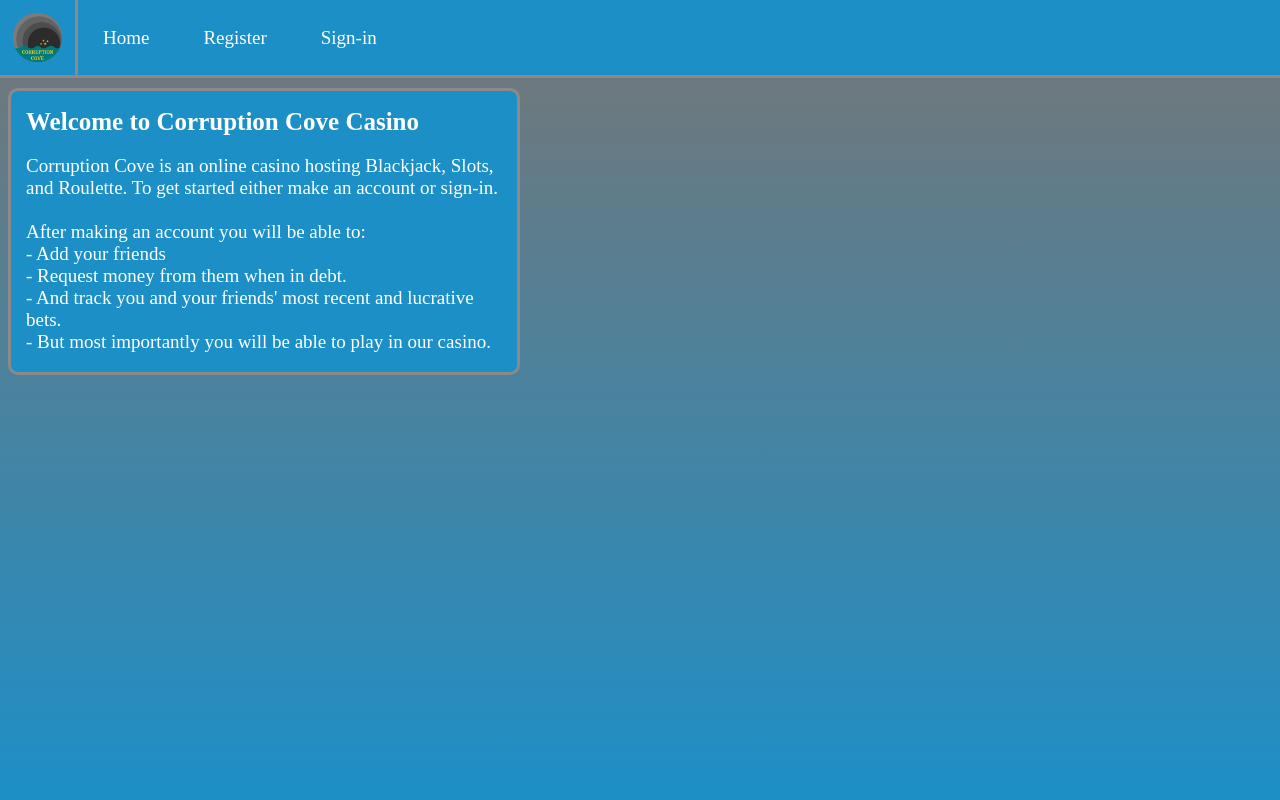
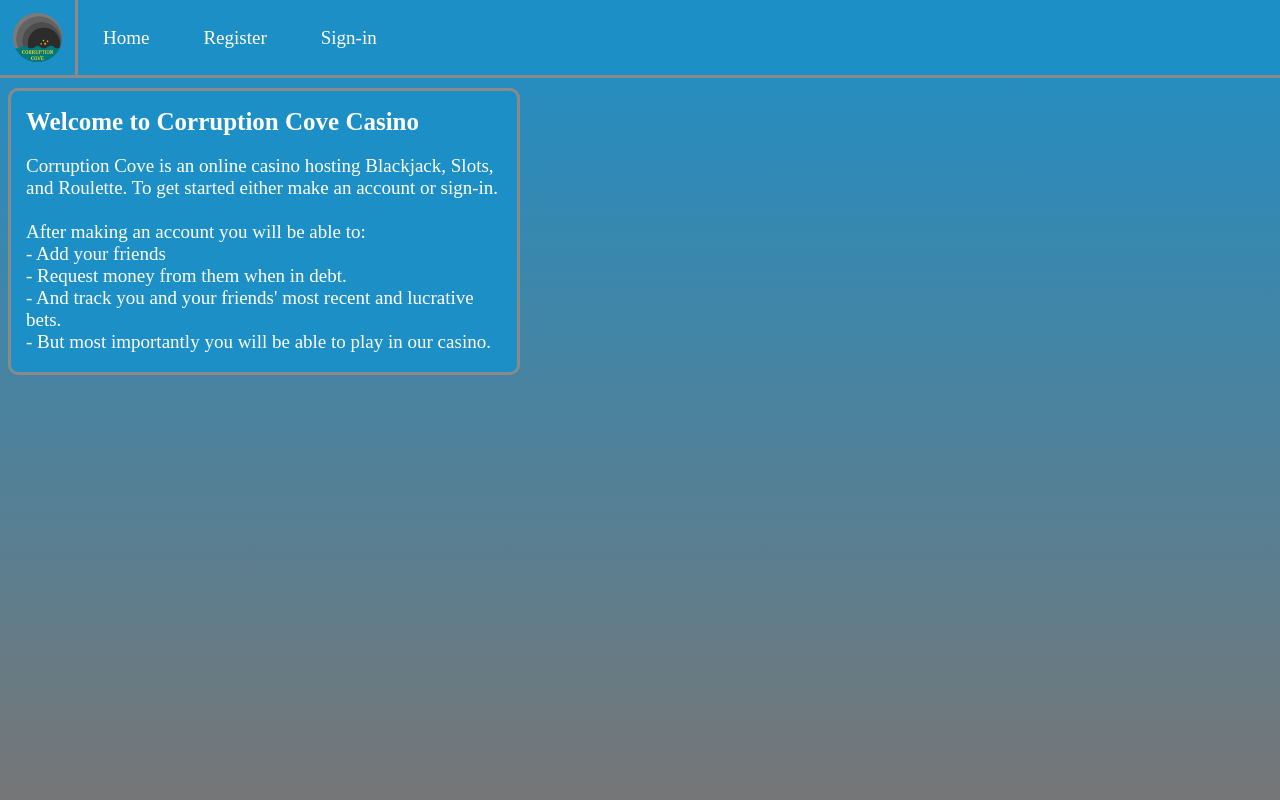
Before and after one commit to LunarSands/Corruption-Cove-Casino, a Django app: page / in a window 1280 px wide. Run offline with Django 5.2, Linux system fonts and the light colour scheme.

Commit message:
gradient flipped

```diff
--- a/static/styles.css
+++ b/static/styles.css
@@ -19,7 +19,7 @@ div.gradient {
   left: 0;
   width: 100%;
   height: 100%;
-  background: linear-gradient(to bottom, #767676, #1d8fc7);
+  background: linear-gradient(to top, #767676, #1d8fc7);
   z-index: -1;
 }
 
```
